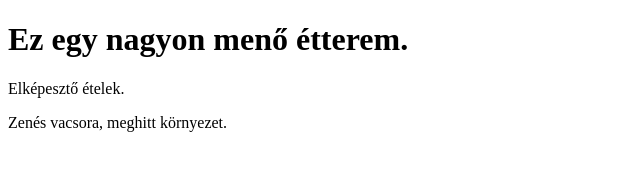
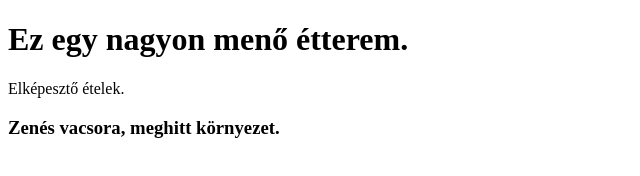
Before and after one commit to szerdahelyigergely13/kakasbakancs, a plain HTML site: page index.html in a window 1280 px wide. Shown: the whole page, without its empty margins (0-640 px from the left). Drawn offline with Linux system fonts and the light colour scheme.

Commit message:
Update index.html

```diff
--- a/index.html
+++ b/index.html
@@ -7,7 +7,7 @@
 
 <h1>Ez egy nagyon menő étterem.</h1>
 <p>Elképesztő ételek.</p>
- <p>Zenés vacsora, meghitt környezet.</p>
+<h3>Zenés vacsora, meghitt környezet.</h3>
 
 </body>
 </html>
```
